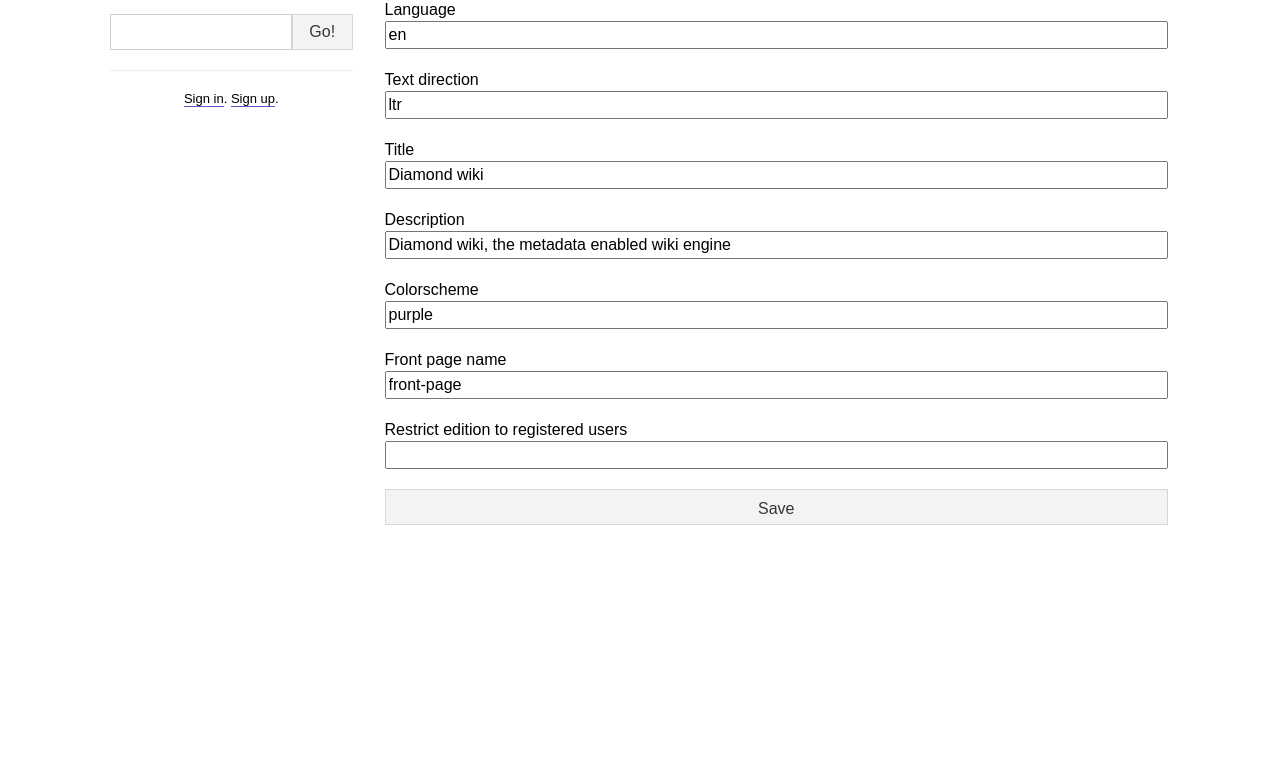
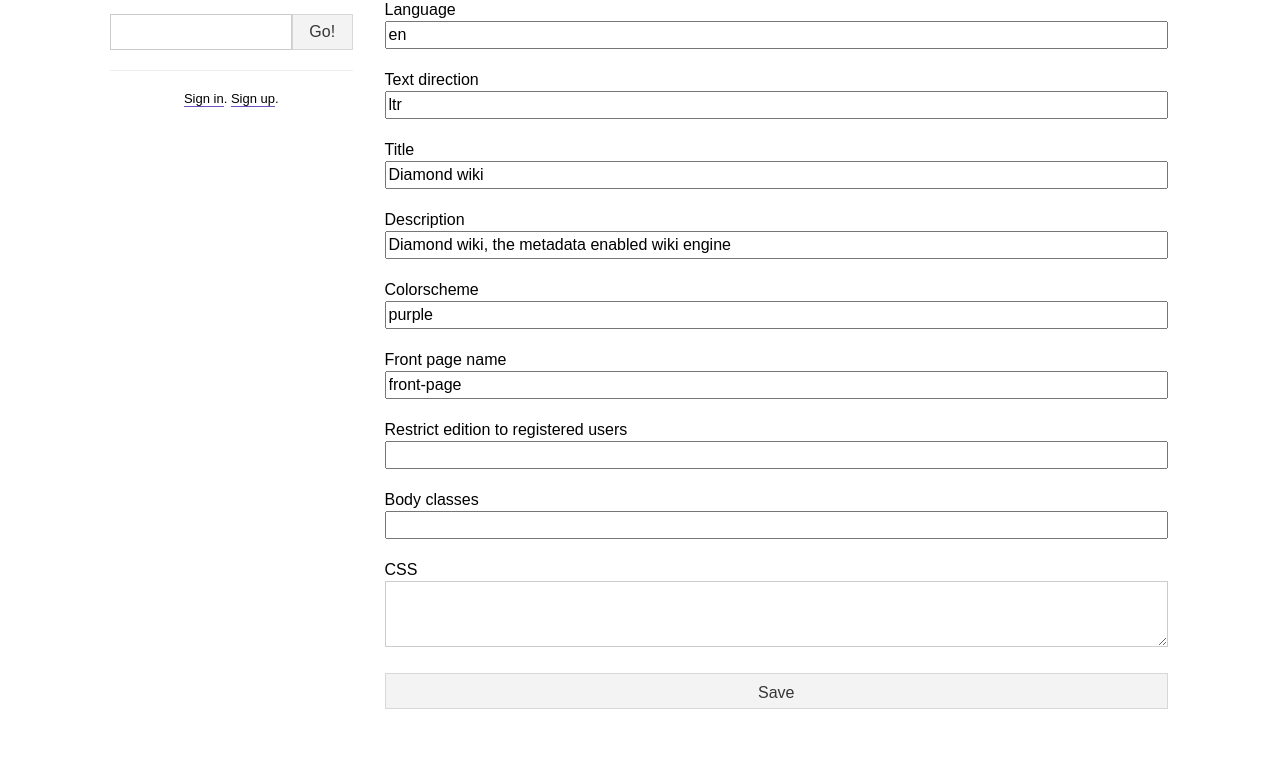
Before and after one commit to saalaa/diamond, a Flask app: template diamond/templates/settings.j2 in a window 1280 px wide. Shown: the part 45-814 px from the top of the page. Before the commit the page ends 570 px from the top, so only its background shows below. Run offline with Flask 2, Linux system fonts and the light colour scheme; the template is opened without the code that fills it, so the values that code supplies are empty; parts of the project's set-up code (start-up, migrations or seed data) failed here and were passed over.

Commit message:
Added classes and css parameters

```diff
--- a/diamond/templates/settings.j2
+++ b/diamond/templates/settings.j2
@@ -9,7 +9,7 @@
     <fieldset>
       <legend class="sr">Settings</legend>
 
-      <input value="lang dir title description colorscheme frontpage auth_only"
+      <input value="lang dir title description colorscheme frontpage auth_only classes css"
         type="hidden" name="params">
 
       <p>
@@ -49,9 +49,22 @@
       </p>
 
       <p>
-        <label for="field-auth_only">Restrict edition to registered users</label>
+        <label for="field-auth_only">Restrict edition to registered
+          users</label>
         <input name="auth_only" id="field-auth_only" class="field"
           value="{{ g.param('auth_only', '') }}">
+      </p>
+
+      <p>
+        <label for="field-classes">Body classes</label>
+        <input name="classes" id="field-classes" class="field"
+          value="{{ g.param('classes', '') }}">
+      </p>
+
+      <p>
+        <label for="field-css">CSS</label>
+        <textarea name="css" id="field-css"
+          class="field">{{ g.param('css', '') }}</textarea>
       </p>
 
       <p>
--- a/diamond/templates/skeleton.j2
+++ b/diamond/templates/skeleton.j2
@@ -21,9 +21,9 @@
   <link rel="stylesheet" type="text/css"
     href="/static/diamond-{{ g.param('colorscheme', 'purple') }}.css">
 
-  <script type="text/javascript" src="/static/zepto-min.js"></script>
+  <style>{{ g.param('css', '') }}</style>
 </head>
-<body>
+<body class="{{ g.param('classes', '') }}">
   <div id="layout" class="container pad-top-20 pad-bottom-40">
     {% for message in get_flashed_messages() %}
       <div class="flash">{{ message }}</div>
@@ -81,7 +81,9 @@
     </div>
   </div>
 
-  <script type="text/javascript">
+  <script src="/static/zepto-min.js"></script>
+
+  <script>
     $(function($) {
 
       $('.flash').on('click', function () {
```
